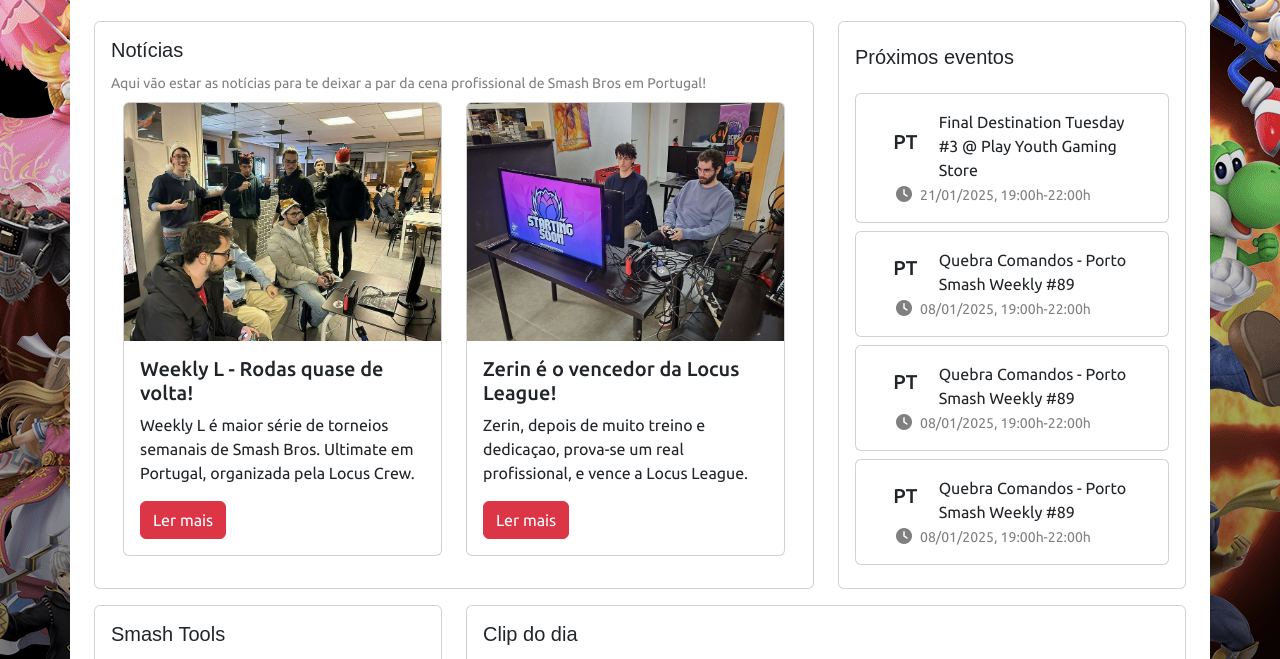
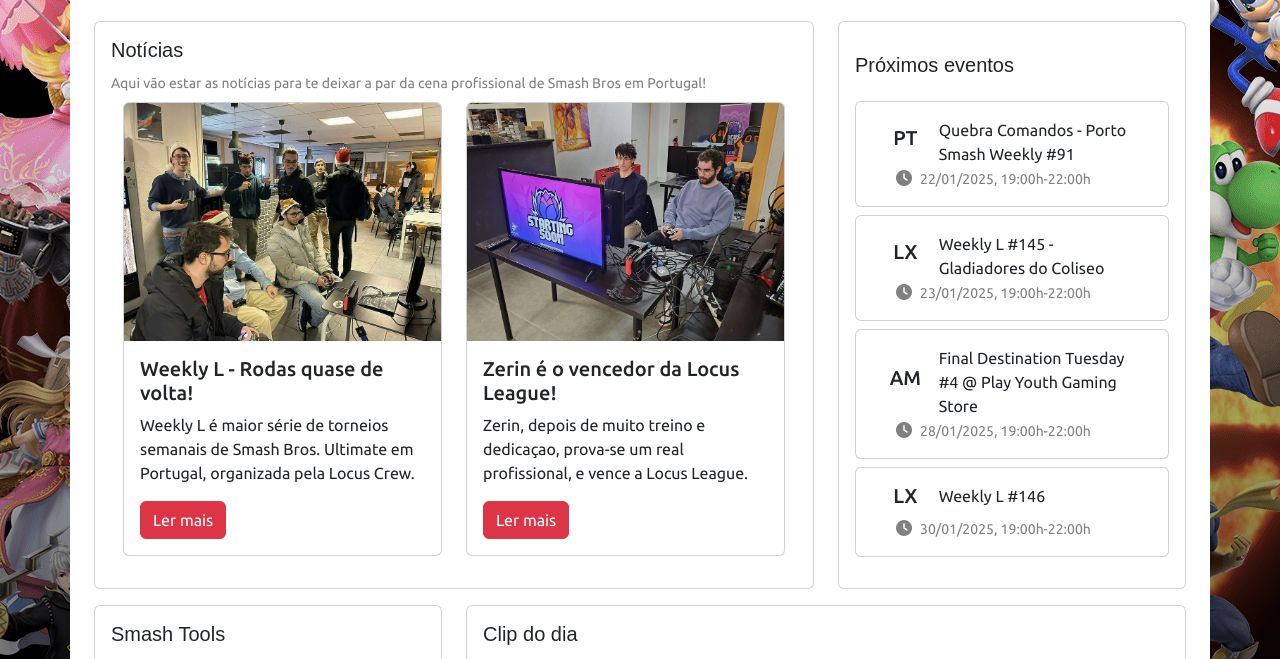
Before and after one commit to tlongle/mashado, a plain HTML site: page pages/index.html in a window 1280 px wide. Shown: the part 54-713 px from the top of the page. Drawn offline with nearby package versions, Linux system fonts and the light colour scheme; grey boxes are pictures that could not be loaded; a web font is replaced by a local one.

Commit message:
Update index.html
eventos

```diff
--- a/pages/index.html
+++ b/pages/index.html
@@ -95,10 +95,10 @@
                                                 <h5>PT</h5>
                                             </div>
                                             <div class="col-10">
-                                                <div class="card-text">Final Destination Tuesday #3 @ Play Youth Gaming Store</div>
+                                                <div class="card-text">Quebra Comandos - Porto Smash Weekly #91</div>
                                             </div>
                                             <div class="col-12">
-                                              <i class="fa-solid fa-clock me-2" style="color:grey;"></i><small>21/01/2025, 19:00h-22:00h</small>
+                                              <i class="fa-solid fa-clock me-2" style="color:grey;"></i><small>22/01/2025, 19:00h-22:00h</small>
                                             </div>
                                         </div>
                                     </div>
@@ -109,13 +109,13 @@
                                     <div class="container-fluid">
                                         <div class="row">
                                             <div class="col-2 d-flex justify-content-center align-items-center">
-                                                <h5>PT</h5>
+                                                <h5>LX</h5>
                                             </div>
                                             <div class="col-10">
-                                                <div class="card-text">Quebra Comandos - Porto Smash Weekly #89</div>
+                                                <div class="card-text">Weekly L #145 - Gladiadores do Coliseo</div>
                                             </div>
                                             <div class="col-12">
-                                              <i class="fa-solid fa-clock me-2" style="color:grey;"></i><small>08/01/2025, 19:00h-22:00h</small>
+                                              <i class="fa-solid fa-clock me-2" style="color:grey;"></i><small>23/01/2025, 19:00h-22:00h</small>
                                             </div>
                                         </div>
                                     </div>
@@ -126,13 +126,13 @@
                                     <div class="container-fluid">
                                         <div class="row">
                                             <div class="col-2 d-flex justify-content-center align-items-center">
-                                                <h5>PT</h5>
+                                                <h5>AM</h5>
                                             </div>
                                             <div class="col-10">
-                                                <div class="card-text">Quebra Comandos - Porto Smash Weekly #89</div>
+                                                <div class="card-text">Final Destination Tuesday #4 @ Play Youth Gaming Store</div>
                                             </div>
                                             <div class="col-12">
-                                              <i class="fa-solid fa-clock me-2" style="color:grey;"></i><small>08/01/2025, 19:00h-22:00h</small>
+                                              <i class="fa-solid fa-clock me-2" style="color:grey;"></i><small>28/01/2025, 19:00h-22:00h</small>
                                             </div>
                                         </div>
                                     </div>
@@ -143,13 +143,13 @@
                                     <div class="container-fluid">
                                         <div class="row">
                                             <div class="col-2 d-flex justify-content-center align-items-center">
-                                                <h5>PT</h5>
+                                                <h5>LX</h5>
                                             </div>
                                             <div class="col-10">
-                                                <div class="card-text">Quebra Comandos - Porto Smash Weekly #89</div>
+                                                <div class="card-text">Weekly L #146</div>
                                             </div>
                                             <div class="col-12">
-                                              <i class="fa-solid fa-clock me-2" style="color:grey;"></i><small>08/01/2025, 19:00h-22:00h</small>
+                                              <i class="fa-solid fa-clock me-2" style="color:grey;"></i><small>30/01/2025, 19:00h-22:00h</small>
                                             </div>
                                         </div>
                                     </div>
```
